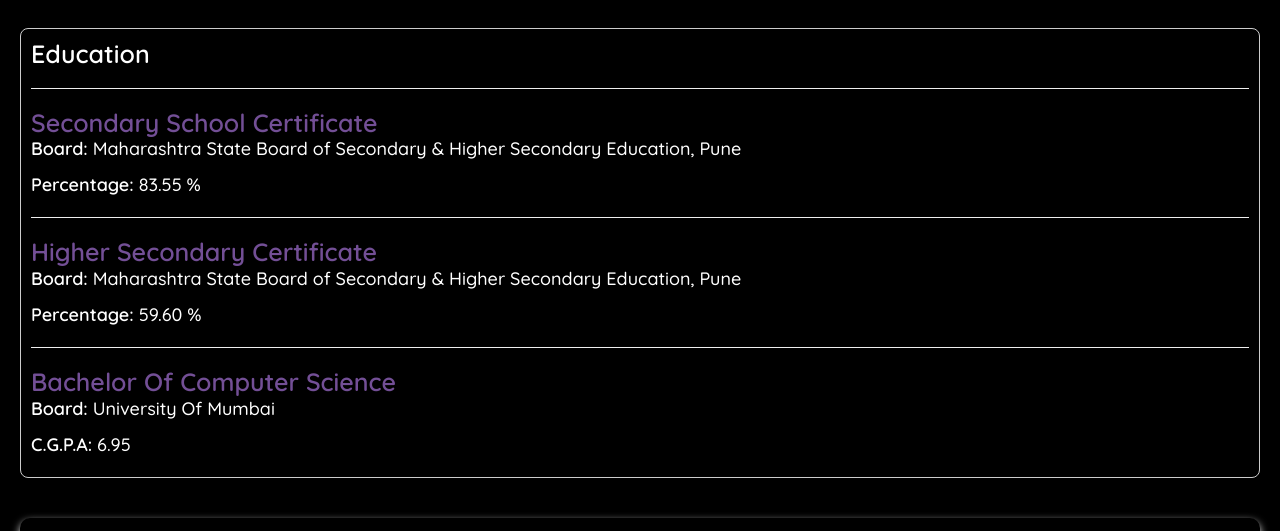
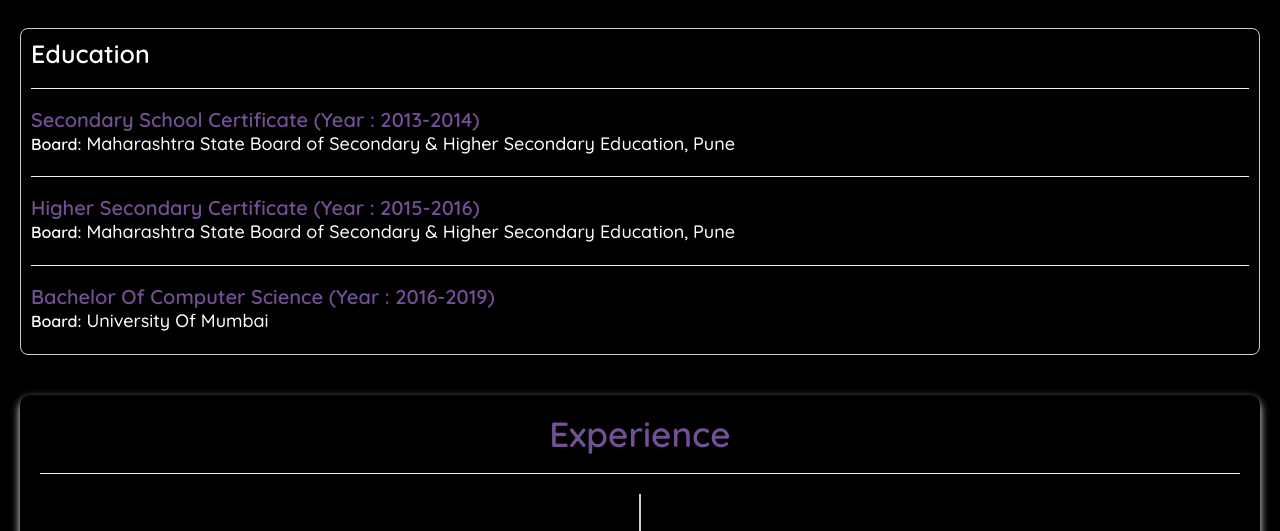
Before and after one commit to sanchits5/sanchits5.github.io, a plain HTML site: page welcome.html in a window 1280 px wide. Shown: the part 1037-1568 px from the top of the page. Drawn offline with nearby package versions, Linux system fonts and the light colour scheme.

Commit message:
Small fixes for some sections.

```diff
--- a/CSS/Resume.css
+++ b/CSS/Resume.css
@@ -74,7 +74,7 @@
     }
 
     .edu {
-      font-size: 25px;
+      font-size: 20px;
       font-family: 'Quicksand';
       font-weight: bolder;
       color: var(--accent);
@@ -97,7 +97,7 @@
     }
 
     .boldword {
-      font-size: 18px;
+      font-size: 16px;
       font-family: 'Quicksand';
       font-weight: bolder;
       color: var(--text);
--- a/welcome.html
+++ b/welcome.html
@@ -60,17 +60,14 @@
 
           <h2 class="heading2">Education</h2>
           <hr>
-          <h2 class="edu">Secondary School Certificate</h2>
+          <h2 class="edu">Secondary School Certificate (Year : 2013-2014)</h2>
           <p class="details"><span class="boldword">Board:</span> Maharashtra State Board of Secondary & Higher Secondary Education, Pune</p>
-          <p class="details"><span class="boldword">Percentage:</span> 83.55 %</p>
           <hr>
-          <h2 class="edu">Higher Secondary Certificate</h2>
+          <h2 class="edu">Higher Secondary Certificate (Year : 2015-2016)</h2>
           <p class="details"><span class="boldword">Board:</span> Maharashtra State Board of Secondary & Higher Secondary Education, Pune</p>
-          <p class="details"><span class="boldword">Percentage:</span> 59.60 %</p>
           <hr>
-          <h2 class="edu">Bachelor Of Computer Science</h2>
+          <h2 class="edu">Bachelor Of Computer Science (Year : 2016-2019)</h2>
           <p class="details"><span class="boldword">Board:</span> University Of Mumbai</p>
-          <p class="details"><span class="boldword">C.G.P.A:</span> 6.95 </p>
         </section>
 
 
@@ -120,8 +117,8 @@
           </ul>
           <p class="highlight"><span class="highlight">Technology Stack- </span> Core Java, JAVA8, Exception Handling, REST APIs, JSON, XML, SOAP, Spring Boot, JAXRS, JBoss-EAP 7.3</p>
           <hr>
-          <h4 class="projectheading">TCS BaNCS Service Integrator(Team Lead)</h4>
-          <p class="content1"><span class="highlight">Responsibilities :</span>  Leading the team of 3 team members, Involved in sprint planning, Assigning tasks, training/grooming freshers, Providing guidance.</p>
+          <h4 class="projectheading">TCS BaNCS Service Integrator(SPOC)</h4>
+          <p class="content1"><span class="highlight">Responsibilities :</span>  Leading the team, Involved in sprint planning, Assigning tasks, training/grooming freshers, Providing guidance.</p>
           <ul>
             <li class="content1">Configured & implemented TCS Service Integrator application separately for each client on the basis of their requirement.</li>
             <li class="content1">Built business logic for product which processes multiple records received in input file (xls, csv, txt etc.) and stores the status of processing.</li>
```
